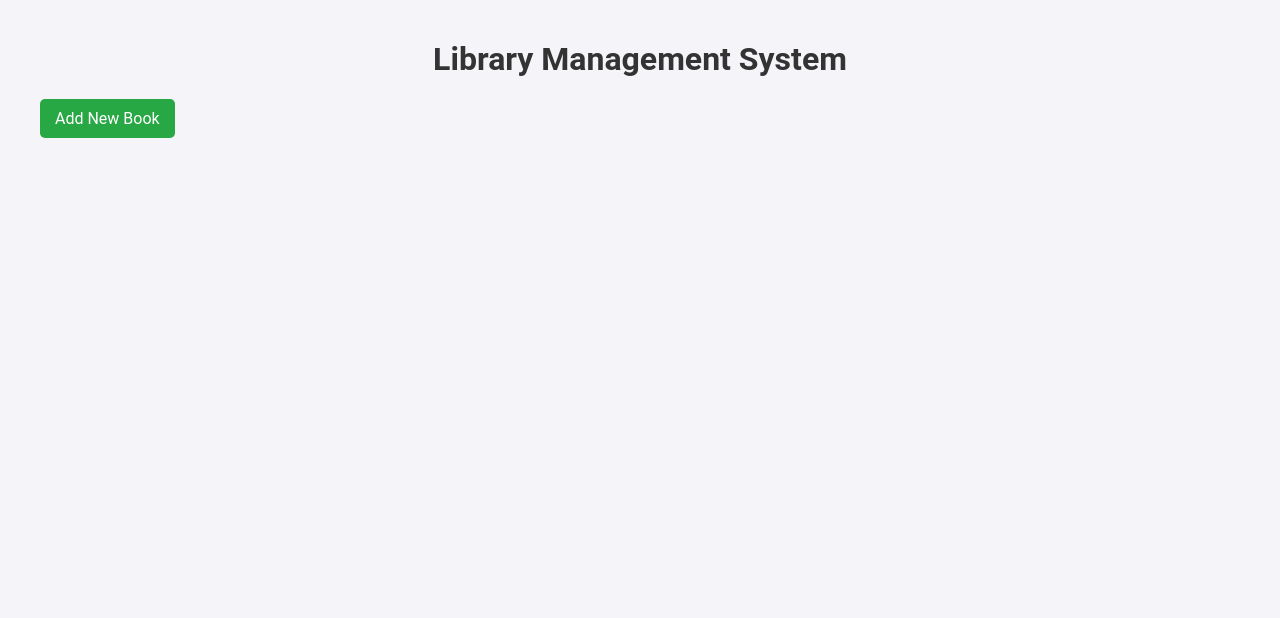
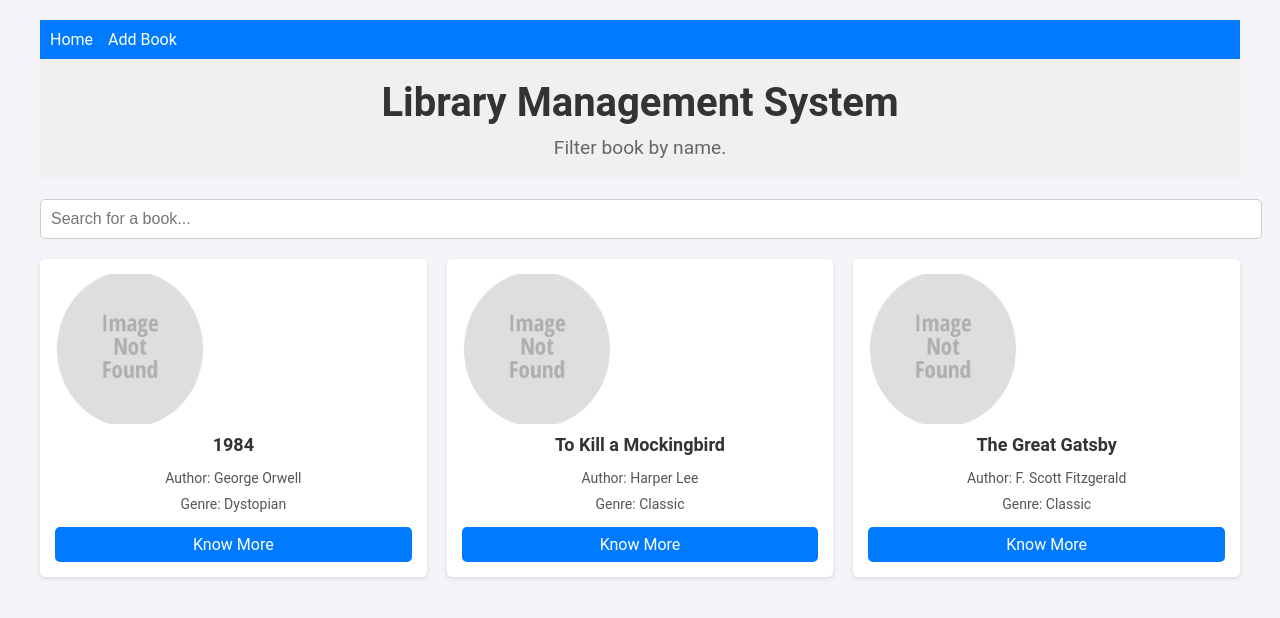
Before and after one commit to alok-sharma-github/group-alpha-frontend, a React (Create React App) app: page / in a window 1280 px wide. Shown: the top 618 px of the page. Built offline with nearby package versions, Linux system fonts and the light colour scheme.

Commit message:
broke into components

```diff
--- a/src/App.js
+++ b/src/App.js
@@ -1,20 +1,3 @@
-// import React from "react";
-// import { Route, Routes } from "react-router-dom";
-// import HomePage from "./pages/HomePage";
-// import BookDetails from "./pages/BookDetailsPage";
-
-// function App() {
-//   return (
-//     <div className="App">
-//       <Routes>
-//         <Route path="/" element={<HomePage />} />
-//         <Route path="/book/:id" element={<BookDetailsPage />} />
-//       </Routes>
-//     </div>
-//   );
-// }
-
-// export default App;
 import React, { useState } from "react";
 import { BrowserRouter as Router, Route, Routes } from "react-router-dom";
 import HomePage from "./pages/HomePage";
@@ -22,7 +5,27 @@ import BookDetailsPage from "./pages/BookDetailsPage";
 import AddBookPage from "./pages/AddBookPage";
 
 const App = () => {
-  const [books, setBooks] = useState([]);
+  const [books, setBooks] = useState([
+    {
+      title: "1984",
+      author: "George Orwell",
+      genre: "Dystopian",
+      available: true,
+    },
+    {
+      title: "To Kill a Mockingbird",
+      author: "Harper Lee",
+      genre: "Classic",
+      available: true,
+    },
+    {
+      title: "The Great Gatsby",
+      author: "F. Scott Fitzgerald",
+      genre: "Classic",
+      available: false,
+    },
+    // Add more sample books as needed
+  ]);
 
   const addBook = (book) => {
     setBooks([...books, book]);
--- /dev/null
+++ b/src/components/AppTitle.css
@@ -0,0 +1,19 @@
+/* AppTitle.css */
+.app-title-container {
+  text-align: center;
+  padding: 20px;
+  background-color: #f0f0f0;
+  margin-bottom: 20px;
+}
+
+.app-title {
+  font-size: 2.5em;
+  margin: 0;
+  color: #333;
+}
+
+.app-subtitle {
+  font-size: 1.2em;
+  margin: 10px 0 0;
+  color: #666;
+}
--- /dev/null
+++ b/src/components/AppTitle.js
@@ -0,0 +1,17 @@
+import React from "react";
+import "./AppTitle.css";
+
+const AppTitle = (props) => {
+  const {
+    title = "Library Management System",
+    subtitle = "Filter book by name.",
+  } = props;
+  return (
+    <div className="app-title-container">
+      <h1 className="app-title">{title}</h1>
+      <p className="app-subtitle">{subtitle}</p>
+    </div>
+  );
+};
+
+export default AppTitle;
--- a/src/components/BookCard.js
+++ b/src/components/BookCard.js
@@ -4,11 +4,11 @@ import { Link } from "react-router-dom";
 const BookCard = ({ book, index }) => {
   return (
     <div className="book-card">
-      <Link to={`/book/${index}`} className="book-card-link">
-        <h3>{book.title}</h3>
-        <p>Author: {book.author}</p>
-        <p>Genre: {book.genre}</p>
-      </Link>
+      <img src="/not-found-image.png" alt="" />
+      <h3>{book.title}</h3>
+      <p>Author: {book.author}</p>
+      <p>Genre: {book.genre}</p>
+      <Link to={`/book/${index}`}>Know More</Link>
     </div>
   );
 };
--- /dev/null
+++ b/src/components/MainLayout.js
@@ -0,0 +1,14 @@
+import { Outlet } from "react-router-dom";
+import Navs from "./Navs";
+import AppTitle from "./AppTitle";
+const MainLayout = () => {
+  return (
+    <div>
+      <Navs />
+      <AppTitle />
+      <Outlet />
+    </div>
+  );
+};
+
+export default MainLayout;
--- /dev/null
+++ b/src/components/Navs.css
@@ -0,0 +1,22 @@
+/* Navs.css */
+.nav-container {
+  background-color: #007bff;
+  padding: 10px;
+}
+
+.nav-links {
+  list-style-type: none;
+  margin: 0;
+  padding: 0;
+  display: flex;
+  gap: 15px;
+}
+
+.nav-links a {
+  color: white;
+  text-decoration: none;
+}
+
+.nav-links a:hover {
+  text-decoration: underline;
+}
--- /dev/null
+++ b/src/components/Navs.js
@@ -0,0 +1,30 @@
+import React from "react";
+import { Link } from "react-router-dom";
+import "./Navs.css";
+
+const LINKS = [
+  {
+    text: "Home",
+    to: "/",
+  },
+  {
+    text: "Add Book",
+    to: "/add-book",
+  },
+];
+
+const Navs = () => {
+  return (
+    <div className="nav-container">
+      <ul className="nav-links">
+        {LINKS.map((item) => (
+          <li key={item.to}>
+            <Link to={item.to}>{item.text}</Link>
+          </li>
+        ))}
+      </ul>
+    </div>
+  );
+};
+
+export default Navs;
--- /dev/null
+++ b/src/components/SearchForm.js
@@ -0,0 +1,25 @@
+import React, { useState } from "react";
+
+const SearchForm = ({ onSearch }) => {
+  const [search, setSearch] = useState("");
+
+  const onSubmit = (e) => {
+    e.preventDefault();
+    onSearch(search);
+  };
+
+  return (
+    <form onSubmit={onSubmit}>
+      <input
+        type="text"
+        placeholder="Search for a book..."
+        value={search}
+        onChange={(e) => setSearch(e.target.value)}
+        className="search-input"
+      />
+      <button type="submit">Search</button>
+    </form>
+  );
+};
+
+export default SearchForm;
--- a/src/pages/AddBookPage.js
+++ b/src/pages/AddBookPage.js
@@ -1,10 +1,14 @@
-import React, { useState } from "react";
+import React from "react";
+import { Link } from "react-router-dom";
 import BookForm from "../components/BookForm";
 
 const AddBookPage = ({ addBook }) => {
   return (
     <div className="container">
       <h1>Add New Book</h1>
+      <Link to="/" className="go-back-button">
+        Go Back to Homepage
+      </Link>
       <BookForm addBook={addBook} />
     </div>
   );
--- a/src/pages/HomePage.js
+++ b/src/pages/HomePage.js
@@ -1,30 +1,27 @@
-// import React from "react";
-// import BookList from "../components/BookList";
-// import BookForm from "../components/BookForm";
-
-// function HomePage() {
-//   return (
-//     <div>
-//       <h1>Library Management System</h1>
-//       <BookForm />
-//       <BookList />
-//     </div>
-//   );
-// }
-
-// export default HomePage;
-import React from "react";
+import React, { useState } from "react";
 import BookList from "../components/BookList";
 import { Link } from "react-router-dom";
+import MainLayout from "../components/MainLayout";
+import SearchForm from "../components/SearchForm";
+const HomePage = ({ books }) => {
+  const [search, setSearch] = useState("");
 
-const HomePage = ({ books }) => {
+  const filteredBooks = books.filter((book) =>
+    book.title.toLowerCase().includes(search.toLowerCase())
+  );
+
   return (
     <div className="container">
-      <h1>Library Management System</h1>
-      <Link to="/add-book" className="add-book-button">
-        Add New Book
-      </Link>
-      <BookList books={books} />
+      <MainLayout />
+      <input
+        type="text"
+        placeholder="Search for a book..."
+        value={search}
+        onChange={(e) => setSearch(e.target.value)}
+        className="search-input"
+      />
+
+      <BookList books={filteredBooks} />
     </div>
   );
 };
--- a/src/styles.css
+++ b/src/styles.css
@@ -73,11 +73,15 @@ button:hover {
 }
 
 .book-card {
-  flex: 1 1 30%;
+  flex: 1 1;
+  width: 200px;
+  display: flex;
+  flex-direction: column;
   background-color: #fff;
   border-radius: 5px;
   box-shadow: 0 2px 5px rgba(0, 0, 0, 0.1);
   padding: 15px;
+  text-align: center;
   transition: transform 0.2s;
 }
 
@@ -85,15 +89,39 @@ button:hover {
   transform: scale(1.02);
 }
 
-.book-card-link {
-  text-decoration: none;
+.book-card img {
+  width: 150px;
+  height: 150px;
+  object-fit: cover;
+  border-radius: 5px;
+}
+
+.book-card h3 {
+  margin: 10px 0;
+  font-size: 18px;
   color: #333;
 }
 
-.book-card h3 {
-  margin: 0;
+.book-card p {
+  margin: 5px 0;
+  font-size: 14px;
+  color: #555;
 }
 
+.book-card a {
+  display: inline-block;
+  margin-top: 10px;
+  padding: 8px 12px;
+  color: #fff;
+  background-color: #007bff;
+  border-radius: 5px;
+  text-decoration: none;
+  transition: background-color 0.2s;
+}
+
+.book-card a:hover {
+  background-color: #0056b3;
+}
 /* Book Details Styles */
 .book-details {
   background-color: #fff;
@@ -116,3 +144,28 @@ button:hover {
   font-weight: bold;
   color: #007bff;
 }
+
+.search-input {
+  width: 100%;
+  padding: 10px;
+  font-size: 16px;
+  margin-bottom: 20px;
+  border: 1px solid #ccc;
+  border-radius: 5px;
+}
+
+/* Go Back Button Styles */
+.go-back-button {
+  display: inline-block;
+  padding: 10px 15px;
+  margin-bottom: 20px;
+  color: #fff;
+  background-color: #6c757d;
+  border: none;
+  border-radius: 5px;
+  text-decoration: none;
+}
+
+.go-back-button:hover {
+  background-color: #5a6268;
+}
```
Also changed, not shown: src/components/BookList.js (+0 -32 lines), public/not-found-image.png (added).
